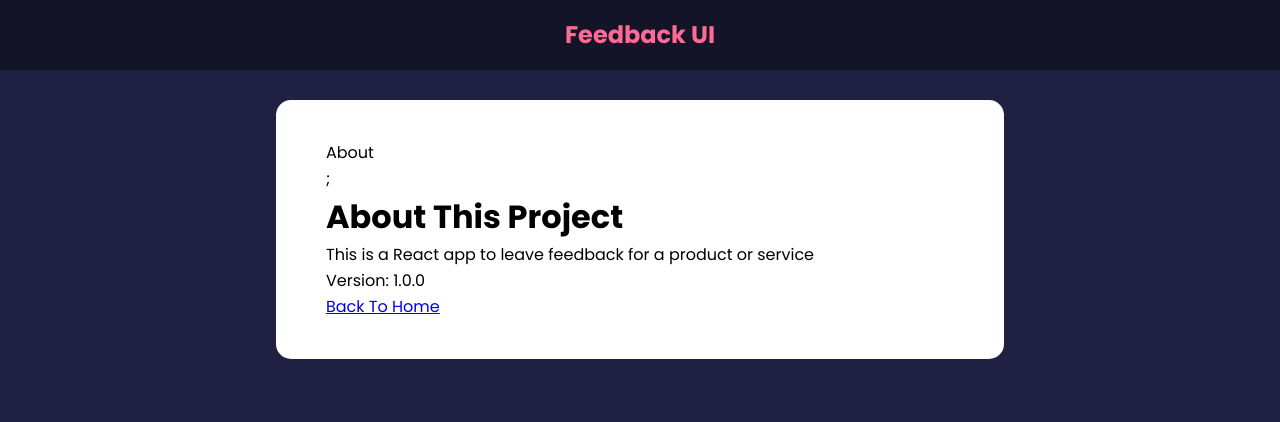
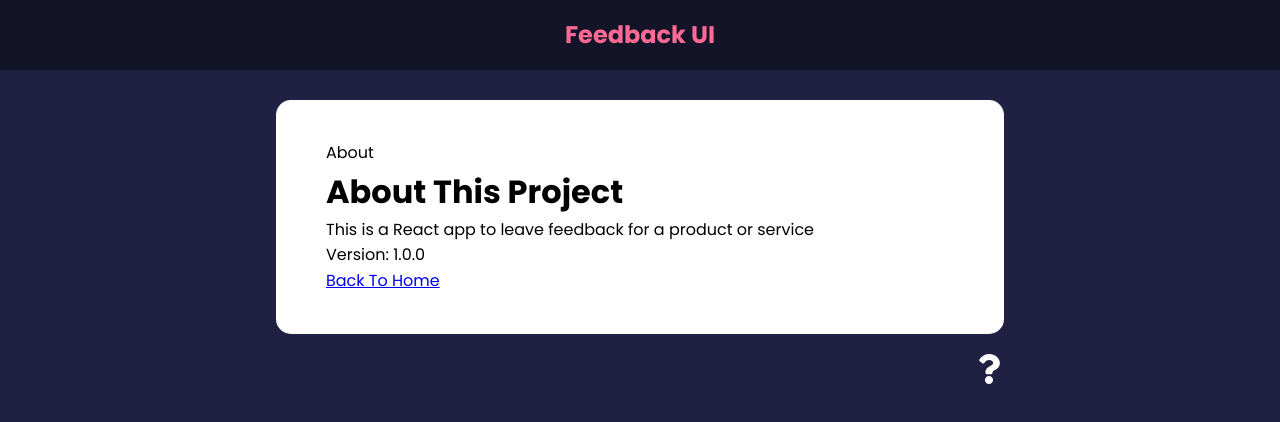
Before and after one commit to Musstah/ReactFrontToBack, a React (Create React App) app in the folder feedback-app/: page /about in a window 1280 px wide. Shown: the top 422 px of the page. Built offline with nearby package versions, Linux system fonts and the light colour scheme.

Commit message:
Link finished

```diff
--- a/feedback-app/src/App.js
+++ b/feedback-app/src/App.js
@@ -8,6 +8,7 @@ import Card from "./components/shared/Card";
 import FeedbackStats from "./components/FeedbackStats";
 import FeedbackForm from "./components/FeedbackForm";
 import AboutPage from "./pages/AboutPage";
+import AboutIconLink from "./components/AboutIconLink";
 
 function App() {
   const [feedback, setFeedback] = useState(FeedbackData);
@@ -44,8 +45,7 @@ function App() {
 
           <Route path="/about" element={<AboutPage />} />
         </Routes>
-
-        {/* <AboutIconLink /> */}
+        <AboutIconLink />
       </div>
     </Router>
   );
--- /dev/null
+++ b/feedback-app/src/components/AboutIconLink.jsx
@@ -0,0 +1,14 @@
+import { FaQuestion } from "react-icons/fa";
+import { Link } from "react-router-dom";
+
+function AboutIconLink() {
+  return (
+    <div className="about-link">
+      <Link to="/about">
+        <FaQuestion size={30} />
+      </Link>
+    </div>
+  );
+}
+
+export default AboutIconLink;
--- a/feedback-app/src/pages/AboutPage.jsx
+++ b/feedback-app/src/pages/AboutPage.jsx
@@ -1,13 +1,15 @@
+import { Link } from "react-router-dom";
 import Card from "../components/shared/Card";
 
 function AboutPage() {
   return (
     <Card>
-      <div>About</div>;<h1>About This Project</h1>
+      <div>About</div>
+      <h1>About This Project</h1>
       <p>This is a React app to leave feedback for a product or service</p>
       <p>Version: 1.0.0</p>
       <p>
-        <a href="/">Back To Home</a>
+        <Link to="/">Back To Home</Link>
       </p>
     </Card>
   );
```
Also changed, not shown: feedback-app/src/index.js (+17 -4 lines).
